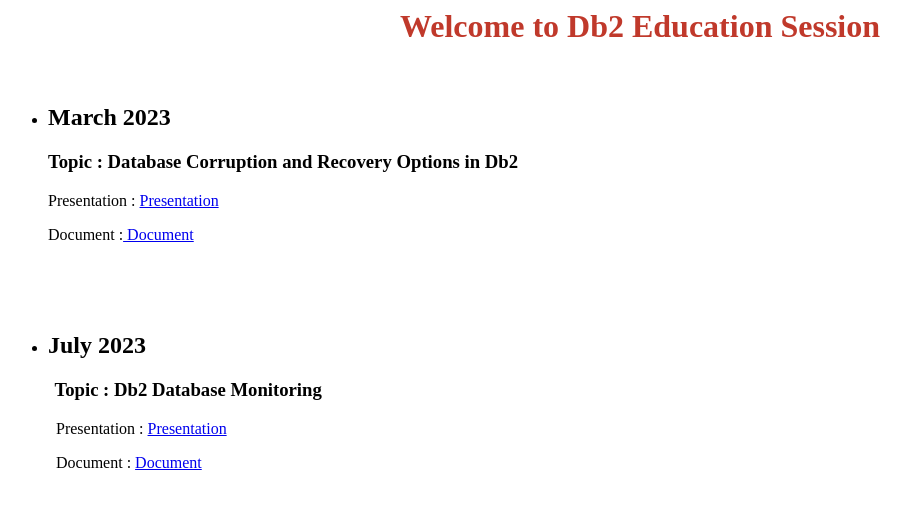
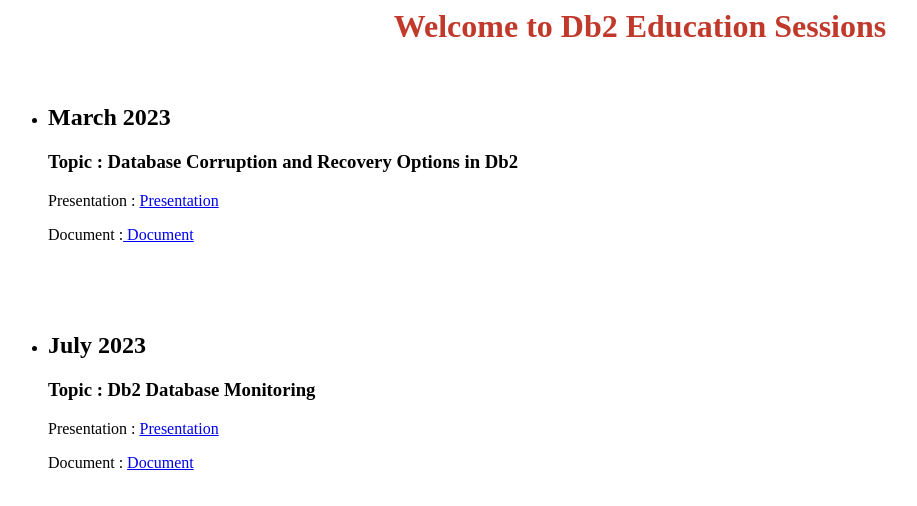
Before and after one commit to rohitrautibm/Education.github.io, a plain HTML site: page index.html in a window 1280 px wide. Shown: the whole page, without its empty margins (0-917 px from the left). Drawn offline with Linux system fonts and the light colour scheme.

Commit message:
Update index.html

```diff
--- a/index.html
+++ b/index.html
@@ -1,4 +1,4 @@
-<h1 style="text-align:center"><strong><span style="color:#c0392b">Welcome to Db2 Education Session</span></strong></h1>
+<h1 style="text-align:center"><strong><span style="color:#c0392b">Welcome to Db2 Education Sessions</span></strong></h1>
 
 <p>&nbsp;</p>
 
@@ -21,11 +21,12 @@
 <ul>
 	<li>
 	<h2>July 2023</h2>
+
+         <h3>Topic : Db2 Database Monitoring</h3>
+
+         <p>Presentation : <a href="https://github.com/rohitrautibm/Education.github.io/blob/7422a026ee2b9d645856d701a630b661f74639f7/Db2%20Database%20Monitoring.pptx">Presentation</a></p>
+
+         <p>Document : <a href="https://github.com/rohitrautibm/Education.github.io/blob/7422a026ee2b9d645856d701a630b661f74639f7/monitoring%20steps.txt">Document</a></p>
+
 	</li>
 </ul>
-
-<h3>&nbsp; &nbsp; &nbsp; &nbsp; &nbsp; Topic : Db2 Database Monitoring</h3>
-
-<p>&nbsp; &nbsp; &nbsp; &nbsp; &nbsp; &nbsp; Presentation : <a href="https://github.com/rohitrautibm/Education.github.io/blob/7422a026ee2b9d645856d701a630b661f74639f7/Db2%20Database%20Monitoring.pptx">Presentation</a></p>
-
-<p>&nbsp; &nbsp; &nbsp; &nbsp; &nbsp; &nbsp; Document : <a href="https://github.com/rohitrautibm/Education.github.io/blob/7422a026ee2b9d645856d701a630b661f74639f7/monitoring%20steps.txt">Document</a></p>
```
